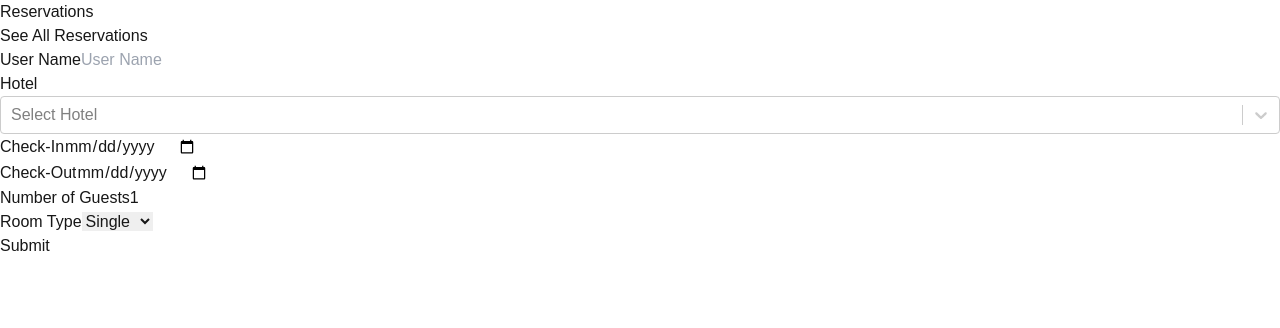
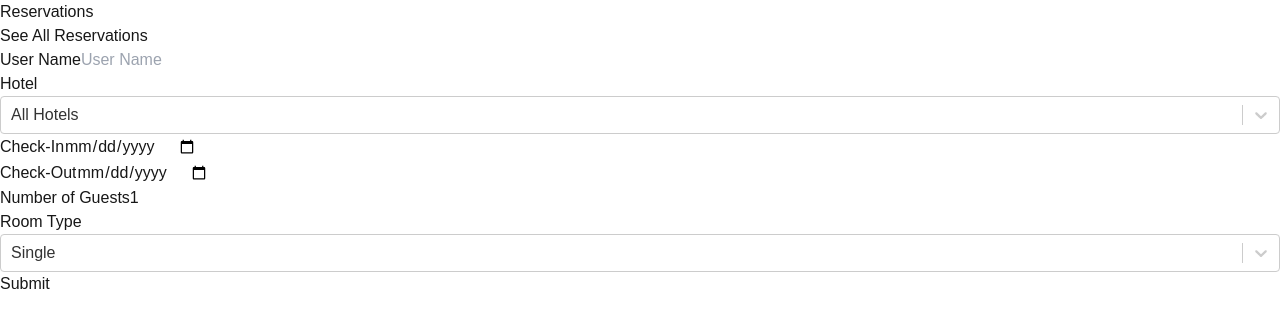
Before and after one commit to mustafasa3d/reservation, a Next.js app: page /admin/reservations in a window 1280 px wide. Shown: the top 328 px of the page. Built offline with nearby package versions, Linux system fonts and the light colour scheme; data requests are answered from the project's data file; sample sign-in values are in the browser's storage.

Commit message:
admin inhance

```diff
--- a/db.json
+++ b/db.json
@@ -89,6 +89,135 @@
       "guests": "2",
       "roomType": "Double",
       "status": "pending"
+    },
+    {
+      "id": "427e",
+      "hotel": "Hotel 3",
+      "username": "mustafa",
+      "checkIn": "2025-01-24",
+      "checkOut": "2025-01-30",
+      "guests": "2",
+      "roomType": "Double",
+      "status": "pending"
+    },
+    {
+      "id": "15ed",
+      "hotel": "Hotel 3",
+      "username": "mustafa",
+      "checkIn": "2025-01-24",
+      "checkOut": "2025-01-30",
+      "guests": "2",
+      "roomType": "Double",
+      "status": "pending"
+    },
+    {
+      "id": "c0c0",
+      "hotel": "Hotel 2",
+      "username": "qawehanasi",
+      "checkIn": "2025-01-24",
+      "checkOut": "2025-01-30",
+      "guests": "97",
+      "roomType": "Single",
+      "status": "pending"
+    },
+    {
+      "id": "7eac",
+      "hotel": "Hotel 2",
+      "username": "hibyk",
+      "checkIn": "2025-01-24",
+      "checkOut": "2025-02-27",
+      "guests": "17",
+      "roomType": "Suite",
+      "status": "cancelled",
+      "message": "rfdgfg"
+    },
+    {
+      "id": "9477",
+      "hotel": "Hotel 2",
+      "username": "vakypaj",
+      "checkIn": "2025-01-24",
+      "checkOut": "2025-01-31",
+      "guests": "49",
+      "roomType": "Double",
+      "status": "approved",
+      "message": null
+    },
+    {
+      "id": "a8b5",
+      "hotel": "Hotel 2",
+      "username": "zohobyx",
+      "checkIn": "2025-01-24",
+      "checkOut": "2025-01-26",
+      "guests": "64",
+      "roomType": "Double",
+      "status": "pending"
+    },
+    {
+      "id": "ba09",
+      "hotel": "Hotel 2",
+      "username": "zohobyx",
+      "checkIn": "2025-01-24",
+      "checkOut": "2025-01-26",
+      "guests": "64",
+      "roomType": "Double",
+      "status": "pending"
+    },
+    {
+      "id": "5ad8",
+      "hotel": "Hotel 2",
+      "username": "hidew",
+      "checkIn": "2025-01-24",
+      "checkOut": "2025-01-29",
+      "guests": "75",
+      "roomType": "Single",
+      "status": "pending"
+    },
+    {
+      "id": "a737",
+      "hotel": "Hotel 1",
+      "username": "soled",
+      "checkIn": "2025-01-24",
+      "checkOut": "2025-01-31",
+      "guests": "25",
+      "roomType": "Suite"
+    },
+    {
+      "id": "30ed",
+      "hotel": "Hotel 1",
+      "username": "fdsa",
+      "checkIn": "2025-01-24",
+      "checkOut": "2025-01-30",
+      "guests": "2",
+      "roomType": "Double"
+    },
+    {
+      "id": "dd26",
+      "hotel": "Hotel 1",
+      "username": "jidiwu",
+      "checkIn": "2025-01-24",
+      "checkOut": "2025-01-30",
+      "guests": "40",
+      "roomType": "Suite"
+    },
+    {
+      "id": "8918",
+      "hotel": "Hotel 3",
+      "username": "mustafa",
+      "checkIn": "2025-01-24",
+      "checkOut": "2025-01-30",
+      "guests": "3",
+      "roomType": "Double",
+      "status": "pending"
+    },
+    {
+      "id": "3f9b",
+      "hotel": "Hotel 3",
+      "username": "mustafa",
+      "checkIn": "2025-01-24",
+      "checkOut": "2025-01-30",
+      "guests": "3",
+      "roomType": "Double",
+      "status": "pending"
     }
   ],
   "login": [
--- /dev/null
+++ b/src/components/CustomInput.tsx
@@ -0,0 +1,83 @@
+"use client";
+
+import React from "react";
+import Select from "react-select"; // استيراد react-select
+
+interface CustomInputProps {
+  type: string;
+  name: string;
+  value: string | number;
+  onChange: (e: any) => void; // تغيير النوع ليتناسب مع react-select
+  placeholder?: string;
+  label?: string;
+  required?: boolean;
+  className?: string;
+  options?: { value: string; label: string }[];
+  isReactSelect?: boolean; // خاصية جديدة لتحديد react-select
+}
+
+const CustomInput = ({
+  type,
+  name,
+  value,
+  onChange,
+  placeholder,
+  label,
+  required,
+  className,
+  options,
+  isReactSelect = false, // افتراضيًا false
+}: CustomInputProps) => {
+  return (
+    <div className="mb-4 w-full">
+      {label && (
+        <label className="block text-gray-700 font-semibold mb-2">
+          {label}
+        </label>
+      )}
+      {isReactSelect ? (
+        <Select
+          options={options}
+          value={options?.find((option) => option.value === value)}
+          onChange={(selectedOption) => {
+            onChange({
+              target: {
+                name,
+                value: selectedOption?.value || "",
+              },
+            });
+          }}
+          placeholder={placeholder}
+          className={`react-select-container ${className}`}
+          classNamePrefix="react-select"
+        />
+      ) : type === "select" ? (
+        <select
+          name={name}
+          value={value}
+          onChange={onChange}
+          className={`w-full px-4 py-2 border border-gray-300 rounded-lg focus:outline-none focus:ring-2 focus:ring-blue-500 focus:border-transparent transition-all ${className}`}
+          required={required}
+        >
+          {options?.map((option) => (
+            <option key={option.value} value={option.value}>
+              {option.label}
+            </option>
+          ))}
+        </select>
+      ) : (
+        <input
+          type={type}
+          name={name}
+          value={value}
+          onChange={onChange}
+          placeholder={placeholder}
+          className={`w-full px-4 py-2 border border-gray-300 rounded-lg focus:outline-none focus:ring-2 focus:ring-blue-500 focus:border-transparent transition-all ${className}`}
+          required={required}
+        />
+      )}
+    </div>
+  );
+};
+
+export default CustomInput;
--- /dev/null
+++ b/src/components/PopupModal.tsx
@@ -0,0 +1,56 @@
+// components/Popup.tsx
+
+import React from "react";
+
+interface PopupProps {
+  showPopup: boolean;
+  popupMessage: string;
+  isSuccess: boolean;
+  onClose: () => void;
+  onAction?: () => void;
+}
+
+const PopupModal: React.FC<PopupProps> = ({
+  showPopup,
+  popupMessage,
+  isSuccess,
+  onClose,
+  onAction,
+}) => {
+  if (!showPopup) return null;
+
+  return (
+    <div className="fixed inset-0 bg-black bg-opacity-50 flex items-center justify-center">
+      <div className="bg-white p-6 rounded-lg shadow-lg min-w-[450px]">
+        <p className="mb-4 text-black text-xl text-center">{popupMessage}</p>
+        <div className="flex justify-end">
+          {isSuccess ? (
+            <div className="flex justify-center items-center w-full gap-2">
+              <button
+                onClick={onAction}
+                className="bg-blue-500 text-white px-4 py-2 rounded-lg w-full"
+              >
+                See All Reservations
+              </button>
+              <button
+                onClick={onClose}
+                className="bg-gray-500 text-white px-4 py-2 rounded-lg w-full"
+              >
+                OK
+              </button>
+            </div>
+          ) : (
+            <button
+              onClick={onClose}
+              className="bg-blue-500 text-white px-4 py-2 rounded-lg w-full"
+            >
+              موافق
+            </button>
+          )}
+        </div>
+      </div>
+    </div>
+  );
+};
+
+export default PopupModal;
--- a/src/components/ReservationForm.tsx
+++ b/src/components/ReservationForm.tsx
@@ -4,8 +4,10 @@ import { Reservation, selectOption } from "@/types";
 import { createReservation, fetchHotels } from "@/utils/api/services";
 import { useEffect, useState } from "react";
 
+import CustomInput from "./CustomInput";
 import Loading from "./Loading";
-import Select from "react-select";
+import PopupModal from "./PopupModal";
+import { useRouter } from "next/navigation";
 
 const initFormData = {
   hotel: "",
@@ -16,15 +18,18 @@ const initFormData = {
   roomType: "Single",
 };
 
-/* required fields */
 const requiredFields = ["hotel", "username", "checkIn", "checkOut", "guests"];
 
 const ReservationForm = () => {
   const [formData, setFormData] = useState(initFormData);
   const [error, setError] = useState("");
-  const [hotels, setHotels] = useState([] as selectOption[]); // حالة لتخزين قائمة الفنادق
-  const [reservations, setReservations] = useState([] as Reservation[]);
+  const [hotels, setHotels] = useState([] as selectOption[]);
   const [loading, setLoading] = useState(false);
+  const [reservations, setReservations]=  useState([] as Reservation[]);
+  const [showPopup, setShowPopup] = useState(false);
+  const [popupMessage, setPopupMessage] = useState("");
+  const [isSuccess, setIsSuccess] = useState(false);
+  const router = useRouter();
 
   useEffect(() => {
     fetchHotels(setHotels);
@@ -37,10 +42,8 @@ const ReservationForm = () => {
     setError("");
   };
 
-  const handleSubmit = (e: React.FormEvent) => {
+  const handleSubmit = async (e: React.FormEvent) => {
     e.preventDefault();
-
-    /* @ts-ignore */
     const missingFields = requiredFields.filter((field) => !formData[field]);
 
     if (missingFields.length > 0) {
@@ -64,15 +67,19 @@ const ReservationForm = () => {
       return;
     }
 
-    // تنفيذ onSubmit فقط بعد التحقق الكامل
+    try {
       /* @ts-ignore */
       formData.status = "pending";
       /* @ts-ignore */
-    createReservation(formData, setReservations, setLoading);
-  };
-
-  const handleFilterChange = (item: any) => {
-    setFormData({ ...formData, hotel: item.value });
+      await createReservation(formData, setReservations, setLoading);
+      setPopupMessage("تم الحجز بنجاح!");
+      setIsSuccess(true);
+      setShowPopup(true);
+    } catch (err) {
+      setPopupMessage("حدث خطأ أثناء الحجز. يرجى المحاولة مرة أخرى.");
+      setIsSuccess(false);
+      setShowPopup(true);
+    }
   };
 
   if (loading) return <Loading />;
@@ -82,99 +89,81 @@ const ReservationForm = () => {
       onSubmit={handleSubmit}
       className="p-6 bg-gradient-to-r from-blue-50 to-purple-50 shadow-lg rounded-lg max-w-xl mx-auto"
     >
-      <div className="mb-6">
-        <label className="block text-gray-700 font-semibold mb-2">
-          User Name
-        </label>
-        <input
+      <CustomInput
         type="text"
         name="username"
         value={formData.username}
         onChange={handleChange}
-          className="w-full px-4 py-2 border border-gray-300 rounded-lg focus:outline-none focus:ring-2 focus:ring-blue-500 focus:border-transparent transition-all text-blue-900"
+        label="User Name"
         placeholder="User Name"
         required
       />
-      </div>
-      <div className="mb-6">
-        <label className="block text-gray-700 font-semibold mb-2">Hotel</label>
-        <Select
+      <CustomInput
+        type="select"
+        name="hotel"
+        value={formData.hotel}
+        onChange={handleChange}
+        label="Hotel"
+        isReactSelect
         options={hotels}
-          value={
-            formData.hotel
-              ? { value: formData.hotel, label: formData.hotel }
-              : null
-          }
-          onChange={(selectedOption) => handleFilterChange(selectedOption)}
-          placeholder="Select Hotel"
-          className="react-select-container text-black"
-          classNamePrefix="react-select"
       />
-      </div>
       <div className="mb-6 flex gap-4">
-        <div className="w-full">
-          <label className="block text-gray-700 font-semibold mb-2">
-            Check-In
-          </label>
-          <input
+        <CustomInput
           type="date"
           name="checkIn"
           value={formData.checkIn}
           onChange={handleChange}
-            className="w-full px-4 py-2 border border-gray-300 rounded-lg focus:outline-none focus:ring-2 focus:ring-blue-500 focus:border-transparent transition-all text-blue-900"
-            placeholder="Check-In"
+          label="Check-In"
           required
         />
-        </div>
-        <div className="w-full">
-          <label className="block text-gray-700 font-semibold mb-2">
-            Check-Out
-          </label>
-          <input
+        <CustomInput
           type="date"
           name="checkOut"
           value={formData.checkOut}
           onChange={handleChange}
-            className="w-full px-4 py-2 border border-gray-300 rounded-lg focus:outline-none focus:ring-2 focus:ring-blue-500 focus:border-transparent transition-all text-blue-900"
-            placeholder="Check-Out"
+          label="Check-Out"
           required
         />
       </div>
-      </div>
-      <div className="mb-6">
-        <label className="block text-gray-700 font-semibold mb-2">
-          Number of Guests
-        </label>
-        <input
+      <CustomInput
         type="number"
         name="guests"
         value={formData.guests}
         onChange={handleChange}
-          className="w-full px-4 py-2 border border-gray-300 rounded-lg focus:outline-none focus:ring-2 focus:ring-blue-500 focus:border-transparent transition-all text-blue-900"
-          placeholder="Number of Guests"
+        label="Number of Guests"
         required
       />
-      </div>
-      <div className="mb-6">
-        <label className="block text-gray-700 font-semibold mb-2">
-          Room Type
-        </label>
-        <select
-          title="Room Type"
+      <CustomInput
+        type="select"
         name="roomType"
         value={formData.roomType}
         onChange={handleChange}
-          className="w-full px-4 py-2 border border-gray-300 rounded-lg focus:outline-none focus:ring-2 focus:ring-blue-500 focus:border-transparent transition-all text-blue-900"
-        >
-          <option value="Single">Single</option>
-          <option value="Double">Double</option>
-          <option value="Suite">Suite</option>
-        </select>
-      </div>
+        label="Room Type"
+        isReactSelect
+        options={[
+          { value: "Single", label: "Single" },
+          { value: "Double", label: "Double" },
+          { value: "Suite", label: "Suite" },
+        ]}
+
+      />
 
       {error && (
         <div className="mb-6 text-white bg-red-600 p-3 rounded-lg">{error}</div>
       )}
+
+      <PopupModal
+        showPopup={showPopup}
+        popupMessage={popupMessage}
+        isSuccess={isSuccess}
+        onClose={() => setShowPopup(false)}
+        onAction={() => {
+          if (isSuccess) {
+            router.push("/admin");
+          }
+          setShowPopup(false);
+        }}
+      />
 
       <button className="w-full bg-gradient-to-r from-blue-500 to-purple-600 text-white py-3 px-6 rounded-lg hover:from-blue-600 hover:to-purple-700 focus:outline-none focus:ring-2 focus:ring-blue-500 focus:ring-opacity-50 transition-all">
         Submit
```
Also changed, not shown: src/components/home/LoginForm.tsx (+9 -4 lines). Lines whose indentation alone changed are shown as unchanged.
